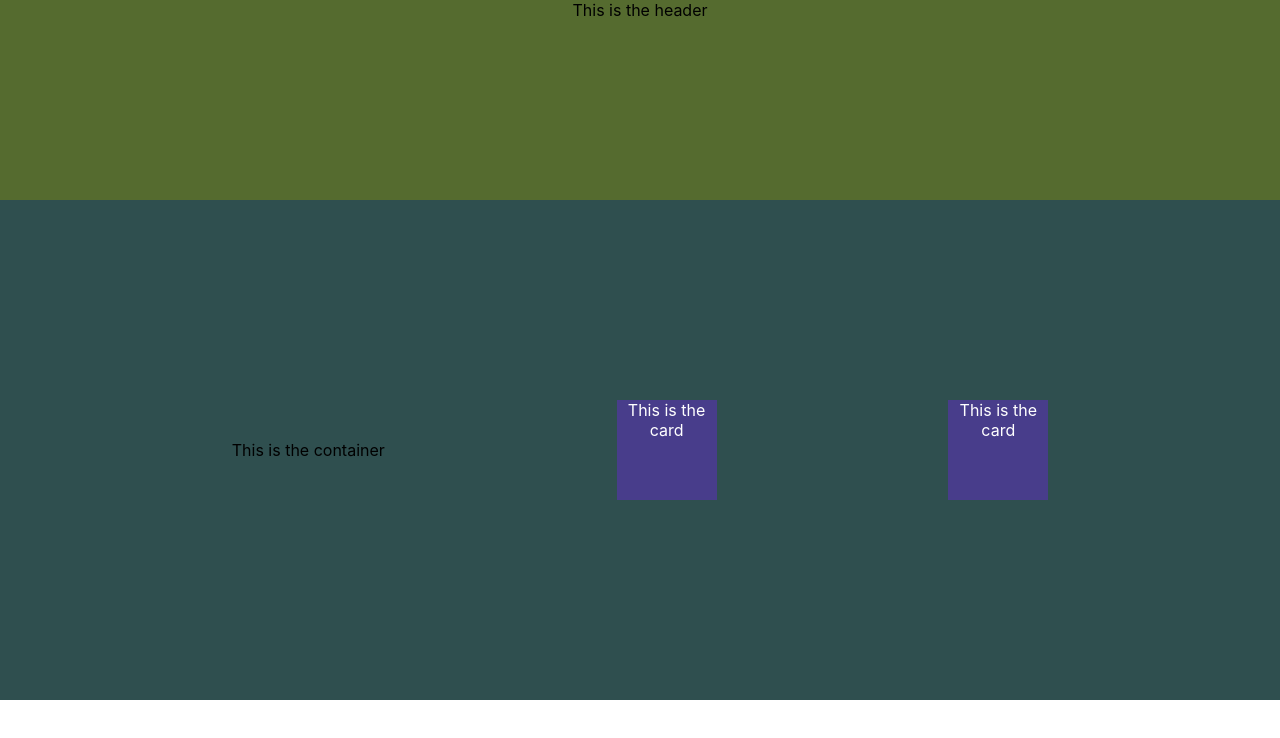
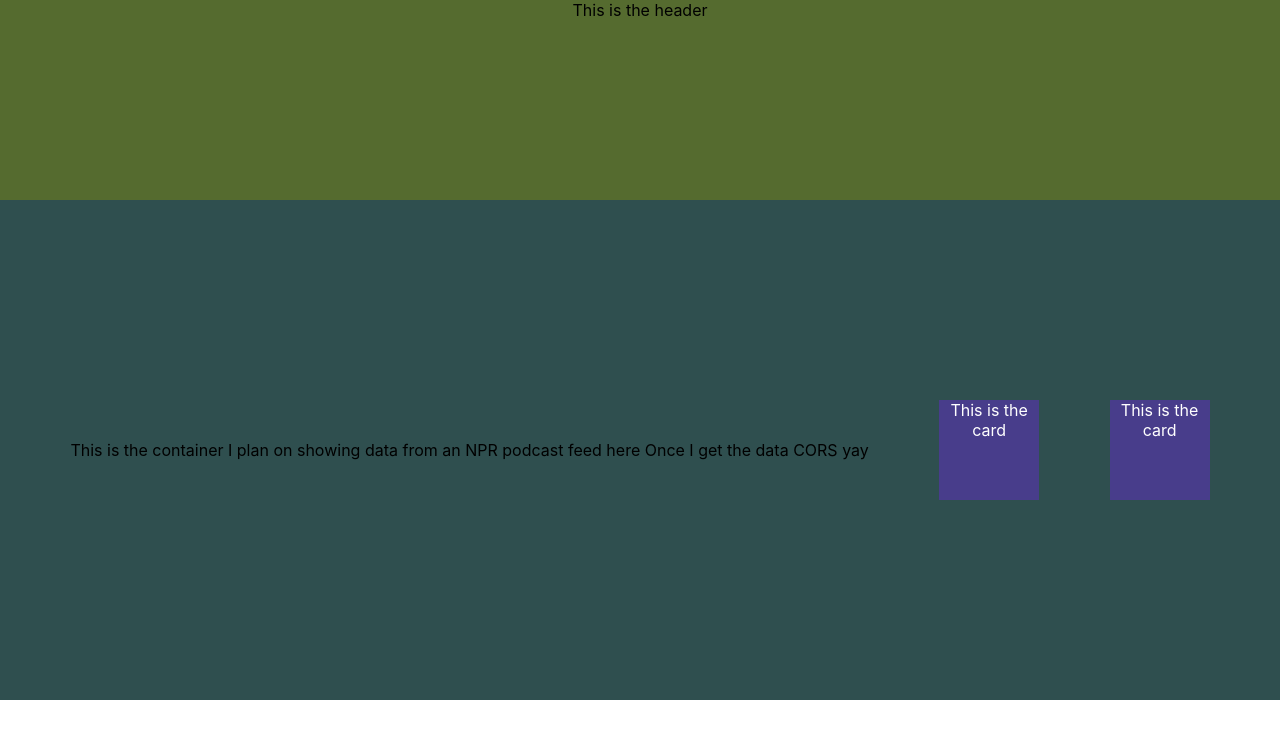
Before and after one commit to elsafluss/npr, a React (Create React App) app: page / in a window 1280 px wide. Shown: the top 738 px of the page. Built offline with nearby package versions, Linux system fonts and the light colour scheme; no server answers.

Commit message:
Add note

```diff
--- a/src/Container.js
+++ b/src/Container.js
@@ -10,6 +10,9 @@ const Container = () => {
   return (
     <div className="container">
       This is the container
+      I plan on showing data from an NPR podcast feed here
+      Once I get the data
+      CORS yay
       <Card />
       <Card />
     </div>
```
